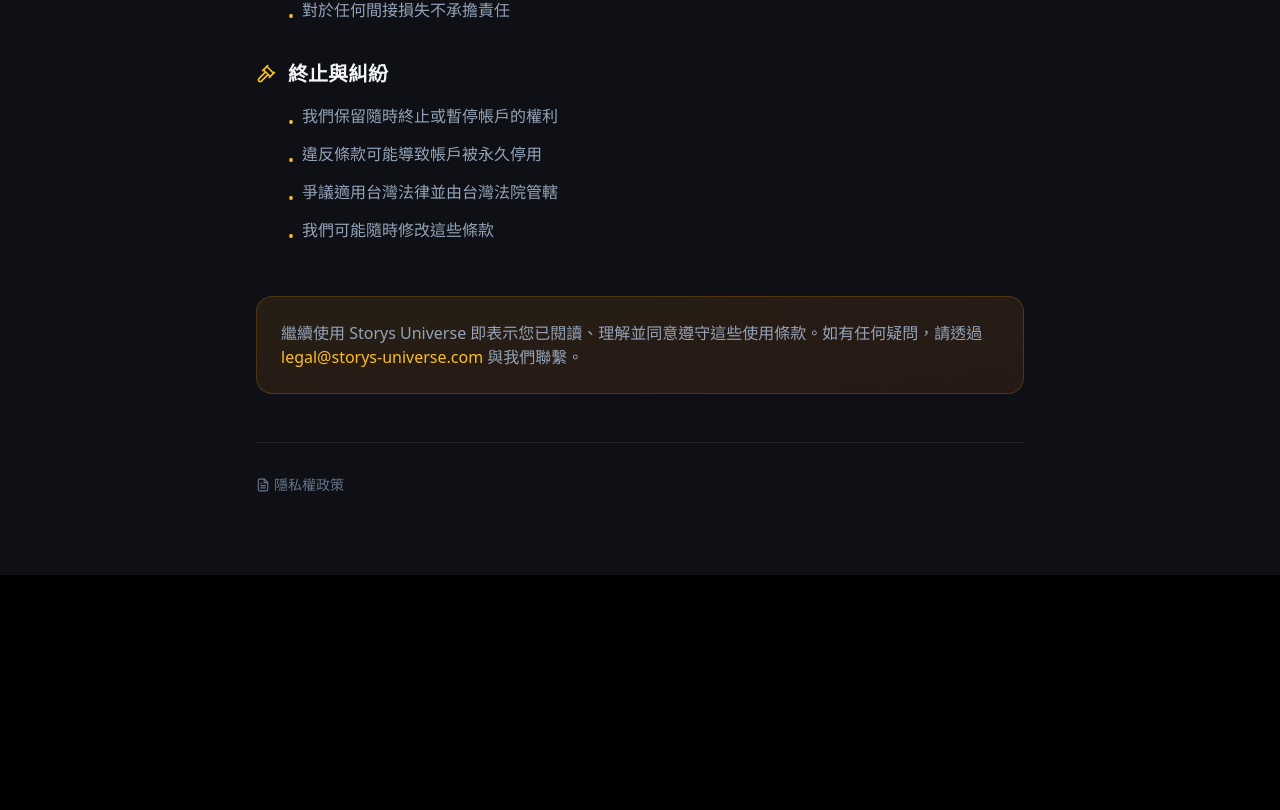
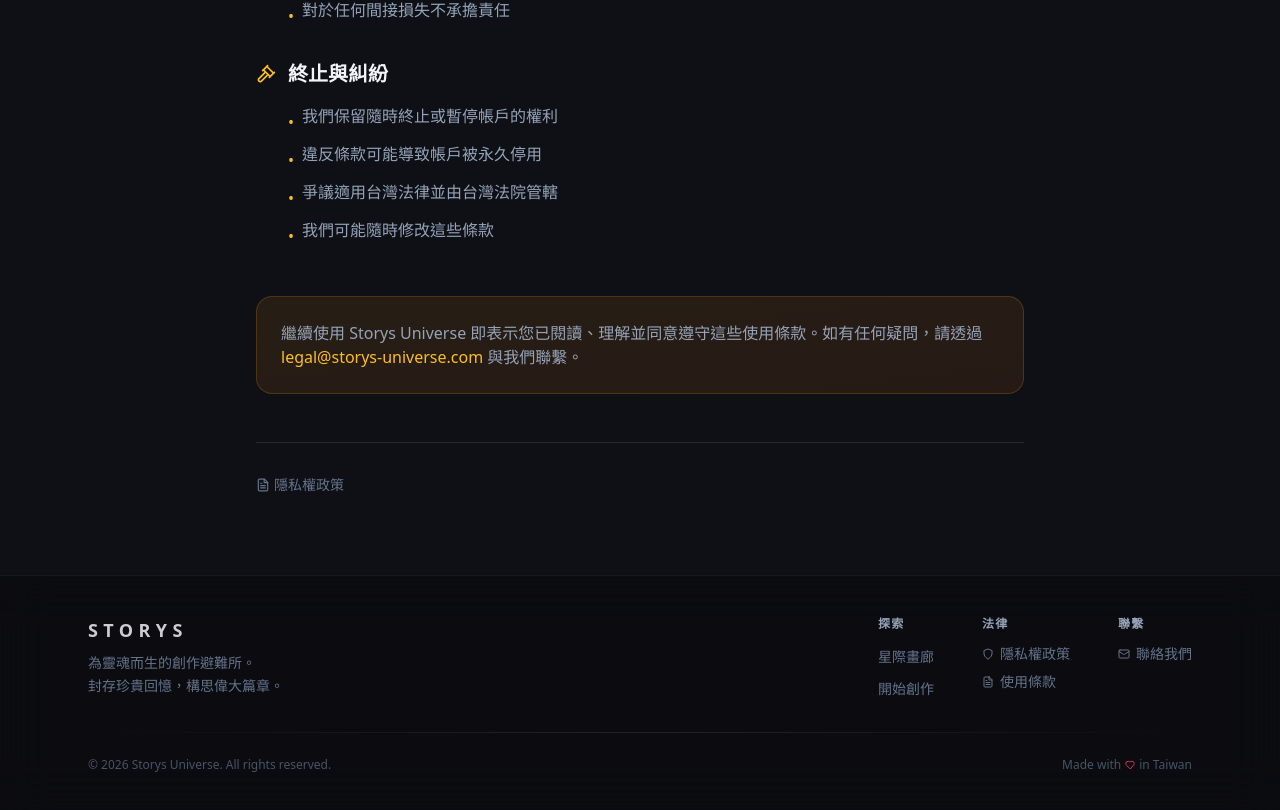
Before and after one commit to lailai620/storys-universe, a React (Vite) app: page /storys-universe/terms in a window 1280 px wide. Shown: the part 1306-2116 px from the top of the page. Before the commit the page ends 1881 px from the top, so only its background shows below. Built offline with nearby package versions, Linux system fonts and the light colour scheme; no server answers; a web font is replaced by a local one.

Commit message:
feat(ui): P0+P1 commercial audit fixes - Footer, i18n, SEO, Navbar dropdown, Logo

```diff
--- a/src/App.jsx
+++ b/src/App.jsx
@@ -16,7 +16,7 @@
 import { ThemeProvider } from './context/ThemeContext';
 
 // 無障礙元件
-import { SkipToContent, MobileBottomNav } from './components/ui';
+import { SkipToContent, MobileBottomNav, Footer } from './components/ui';
 
 // 🚨 全域錯誤邊界
 import ErrorBoundary from './components/ErrorBoundary';
@@ -73,7 +73,7 @@
       {!isAdminPage && <Navbar />}
 
       {/* 🎯 主要內容區 */}
-      <main id="main-content" tabIndex="-1" className={`outline-none ${location.pathname !== '/' ? 'pt-16' : ''}`}>
+      <main id="main-content" tabIndex="-1" className={`outline-none pb-20 md:pb-0 ${location.pathname !== '/' ? 'pt-16' : ''}`}>
 
         {/* ✅ 加入頁面切換漸變效果：使用 key 來觸發過場動畫 */}
         <div key={location.pathname} className="animate-in fade-in slide-in-from-bottom-2 duration-500">
@@ -111,6 +111,9 @@
         </div>
       </main>
 
+      {/* 🦶 全站 Footer */}
+      <Footer />
+
       {/* 📱 手機端底部導航 - 僅在行動裝置顯示 */}
       <MobileBottomNav />
 
--- a/src/components/Navbar.jsx
+++ b/src/components/Navbar.jsx
@@ -1,4 +1,4 @@
-import React, { useState, useEffect } from 'react';
+import React, { useState, useEffect, useRef } from 'react';
 import { useNavigate, useLocation } from 'react-router-dom';
 import { Sparkles, User, LogOut, PenTool, Globe, Stars, Sun, Moon } from 'lucide-react';
 import { supabase } from '../supabaseClient';
@@ -16,6 +16,20 @@
   const [showDropdown, setShowDropdown] = useState(false);
   const { theme, toggleTheme, isDark } = useTheme();
   const [isScrolled, setIsScrolled] = useState(false);
+  const dropdownRef = useRef(null);
+
+  // 點擊外部關閉下拉選單
+  useEffect(() => {
+    const handleClickOutside = (e) => {
+      if (dropdownRef.current && !dropdownRef.current.contains(e.target)) {
+        setShowDropdown(false);
+      }
+    };
+    if (showDropdown) {
+      document.addEventListener('mousedown', handleClickOutside);
+    }
+    return () => document.removeEventListener('mousedown', handleClickOutside);
+  }, [showDropdown]);
 
   // 監聽滾動狀態
   useEffect(() => {
@@ -142,7 +156,7 @@
           )}
 
           {/* 4. 個人檔案 / 登入 */}
-          <div className="relative">
+          <div className="relative" ref={dropdownRef}>
             <button
               onClick={() => user ? setShowDropdown(!showDropdown) : navigate('/login')}
               onMouseEnter={playHover}
--- /dev/null
+++ b/src/components/ui/Footer.jsx
@@ -0,0 +1,108 @@
+import React from 'react';
+import { useNavigate, useLocation } from 'react-router-dom';
+import { Shield, FileText, Mail, Heart, ExternalLink } from 'lucide-react';
+import { useAudio } from '../../context/AudioContext';
+
+/**
+ * 🦶 全站 Footer
+ * 商業級網站必備：品牌、法律連結、聯繫方式
+ */
+const Footer = () => {
+    const navigate = useNavigate();
+    const location = useLocation();
+    const { playClick } = useAudio();
+
+    // 在特定頁面隱藏 Footer
+    const hiddenPaths = ['/login', '/creator', '/create', '/child-reader', '/admin'];
+    const shouldHide = hiddenPaths.some(p => location.pathname.startsWith(p));
+    if (shouldHide) return null;
+
+    const legalLinks = [
+        { label: '隱私權政策', path: '/privacy', icon: Shield },
+        { label: '使用條款', path: '/terms', icon: FileText },
+    ];
+
+    return (
+        <footer className="relative z-20 border-t border-white/5 bg-[#0a0b10]/80 backdrop-blur-xl">
+            <div className="max-w-6xl mx-auto px-6 py-10">
+                {/* 上半部：品牌 + 導航 */}
+                <div className="flex flex-col md:flex-row justify-between items-start gap-8 mb-8">
+                    {/* 品牌區 */}
+                    <div className="max-w-xs">
+                        <div className="text-lg font-bold tracking-[0.3em] text-white/80 mb-2">
+                            STORYS
+                        </div>
+                        <p className="text-sm text-slate-500 leading-relaxed">
+                            為靈魂而生的創作避難所。<br />
+                            封存珍貴回憶，構思偉大篇章。
+                        </p>
+                    </div>
+
+                    {/* 導航連結 */}
+                    <div className="flex gap-12">
+                        <div>
+                            <h4 className="text-xs font-bold text-slate-400 uppercase tracking-widest mb-3">探索</h4>
+                            <ul className="space-y-2">
+                                <li>
+                                    <button onClick={() => { playClick(); navigate('/gallery'); }} className="text-sm text-slate-500 hover:text-white transition-colors cursor-pointer">
+                                        星際畫廊
+                                    </button>
+                                </li>
+                                <li>
+                                    <button onClick={() => { playClick(); navigate('/creator'); }} className="text-sm text-slate-500 hover:text-white transition-colors cursor-pointer">
+                                        開始創作
+                                    </button>
+                                </li>
+                            </ul>
+                        </div>
+
+                        <div>
+                            <h4 className="text-xs font-bold text-slate-400 uppercase tracking-widest mb-3">法律</h4>
+                            <ul className="space-y-2">
+                                {legalLinks.map(link => (
+                                    <li key={link.path}>
+                                        <button
+                                            onClick={() => { playClick(); navigate(link.path); }}
+                                            className="text-sm text-slate-500 hover:text-white transition-colors cursor-pointer flex items-center gap-1.5"
+                                        >
+                                            <link.icon size={12} />
+                                            {link.label}
+                                        </button>
+                                    </li>
+                                ))}
+                            </ul>
+                        </div>
+
+                        <div>
+                            <h4 className="text-xs font-bold text-slate-400 uppercase tracking-widest mb-3">聯繫</h4>
+                            <ul className="space-y-2">
+                                <li>
+                                    <a
+                                        href="mailto:contact@storys-universe.com"
+                                        className="text-sm text-slate-500 hover:text-white transition-colors flex items-center gap-1.5"
+                                    >
+                                        <Mail size={12} />
+                                        聯絡我們
+                                    </a>
+                                </li>
+                            </ul>
+                        </div>
+                    </div>
+                </div>
+
+                {/* 分隔線 */}
+                <div className="h-px bg-gradient-to-r from-transparent via-white/10 to-transparent mb-6" />
+
+                {/* 下半部：版權 */}
+                <div className="flex flex-col md:flex-row justify-between items-center gap-3 text-xs text-slate-600">
+                    <span>© 2026 Storys Universe. All rights reserved.</span>
+                    <span className="flex items-center gap-1">
+                        Made with <Heart size={10} className="text-rose-500" /> in Taiwan
+                    </span>
+                </div>
+            </div>
+        </footer>
+    );
+};
+
+export default Footer;
--- a/src/components/ui/index.js
+++ b/src/components/ui/index.js
@@ -6,3 +6,4 @@
 export { default as ReadingProgressBar } from './ReadingProgressBar';
 export { default as FormInput } from './FormInput';
 export { default as MobileBottomNav } from './MobileBottomNav';
+export { default as Footer } from './Footer';
--- a/src/index.css
+++ b/src/index.css
@@ -757,6 +757,14 @@
   -webkit-backdrop-filter: none !important;
 }
 
+/* 🎨 Kids Mode Logo 修復 - screen 混合模式在淺色背景下不可見 */
+[data-mode='kids'] img[alt="STORYS Logo"] {
+  mix-blend-mode: normal !important;
+  background: rgba(30, 20, 15, 0.85);
+  border-radius: 16px;
+  padding: 4px 8px;
+}
+
 /* ========================================
    📖 注音標注樣式 (Bopomofo / Ruby)
    ======================================== */
--- a/src/pages/Gallery.jsx
+++ b/src/pages/Gallery.jsx
@@ -293,10 +293,10 @@
                     <div className="flex items-center justify-between text-xs text-indigo-200/60 mt-auto pt-4 border-t border-white/10">
                       <span className="flex items-center gap-1 group-hover:text-white transition-colors">
                         <Sparkles size={12} className="text-amber-300" />
-                        {story.author_name || "Unknown Traveler"}
+                        {story.author_name || "匿名旅人"}
                       </span>
                       <span className="flex items-center gap-1 opacity-50 group-hover:opacity-100 transition-opacity text-white font-bold">
-                        Read Story <BookOpen size={12} />
+                        閱讀 <BookOpen size={12} />
                       </span>
                     </div>
                   </div>
--- a/src/pages/Sanctuary.jsx
+++ b/src/pages/Sanctuary.jsx
@@ -4,6 +4,7 @@
 import { useAudio } from '../context/AudioContext';
 import Logo from '../logo-v5.png';
 import { useStory } from '../context/StoryContext';
+import { Helmet } from 'react-helmet-async';
 
 const StarField = ({ isWarping }) => {
   const [scrollY, setScrollY] = useState(0);
@@ -83,6 +84,13 @@
 
   return (
     <div className="min-h-screen bg-[#0f1016] text-slate-100 font-sans selection:bg-indigo-400/30 relative overflow-x-hidden">
+      <Helmet>
+        <title>Storys Universe | 為靈魂而生的創作避難所</title>
+        <meta name="description" content="Storys Universe 是一個為靈魂而生的創作避難所。封存珍貴回憶，構思偉大篇章。" />
+        <meta property="og:title" content="Storys Universe" />
+        <meta property="og:description" content="探索無限創意宇宙，開始您的星際故事之旅。" />
+        <meta property="og:type" content="website" />
+      </Helmet>
 
       <div className={`fixed inset-0 z-0 overflow-hidden transition-transform duration-[2000ms] ${isWarping ? 'scale-150' : 'scale-100'}`}>
         <StarField isWarping={isWarping} />
```
Also changed, not shown: src/pages/Login.jsx (+6 -1 lines).
